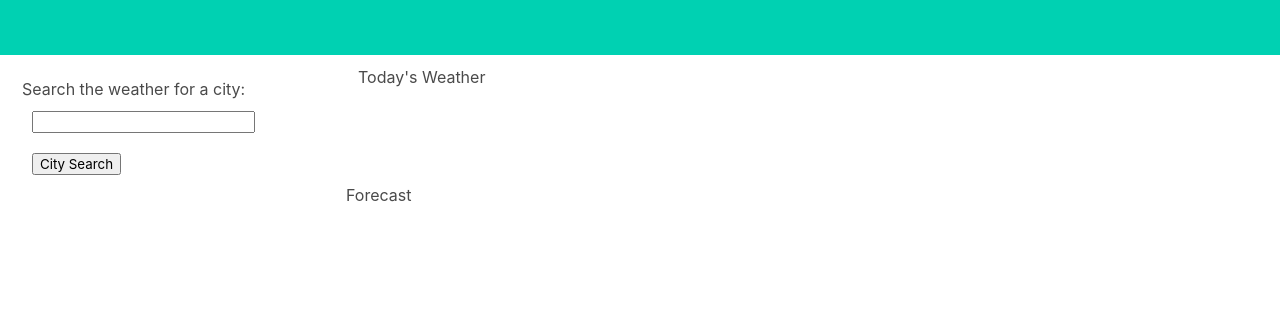
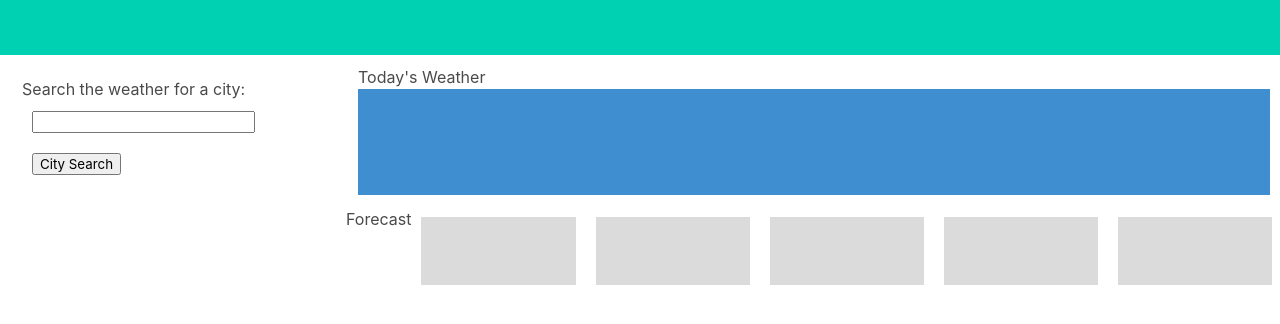
Before and after one commit to JJHPhoto/weatherme, a plain HTML site: page index.html in a window 1280 px wide. Shown: the part 126-450 px from the top of the page. Drawn offline with nearby package versions, Linux system fonts and the light colour scheme.

Commit message:
Styled my forecast and weather cards with Bulma.

```diff
--- a/index.html
+++ b/index.html
@@ -41,7 +41,7 @@
       </div>
       <div class="column">
         <p class="cityWeather">Today's Weather</p>
-        <section class="section">
+        <section class="section has-background-info has-text-white mb-5">
           <div class="container">
             <div id="city-name"></div>
             <!-- <img id="city-icon" src="" /> -->
@@ -53,7 +53,7 @@
         </section>
         <div class="columns">
           <p class="forecast">Forecast</p>
-          <div class="column">
+          <div class="column has-background-grey-lighter">
             <div id="day1">
               <div id="date"></div>
               <img id="icon1" src="" />
@@ -62,7 +62,7 @@
               <div id="wind"></div>
             </div>
           </div>
-          <div class="column">
+          <div class="column has-background-grey-lighter">
             <div id="day2">
               <div id="date"></div>
               <img id="icon2" src="" />
@@ -71,7 +71,7 @@
               <div id="wind"></div>
             </div>
           </div>
-          <div class="column">
+          <div class="column has-background-grey-lighter">
             <div id="day3">
               <div id="date"></div>
               <img id="icon3" src="" />
@@ -80,7 +80,7 @@
               <div id="wind"></div>
             </div>
           </div>
-          <div class="column">
+          <div class="column has-background-grey-lighter">
             <div id="day4">
               <div id="date"></div>
               <img id="icon4" src="" />
@@ -89,7 +89,7 @@
               <div id="wind"></div>
             </div>
           </div>
-          <div class="column">
+          <div class="column has-background-grey-lighter">
             <div id="day5">
               <div id="date"></div>
               <img id="icon5" src="" />
```
Also changed, not shown: 1 other file.
